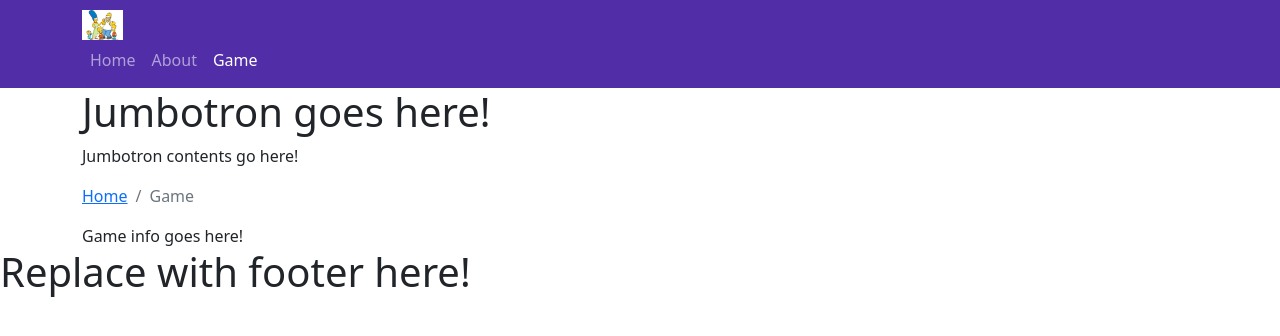
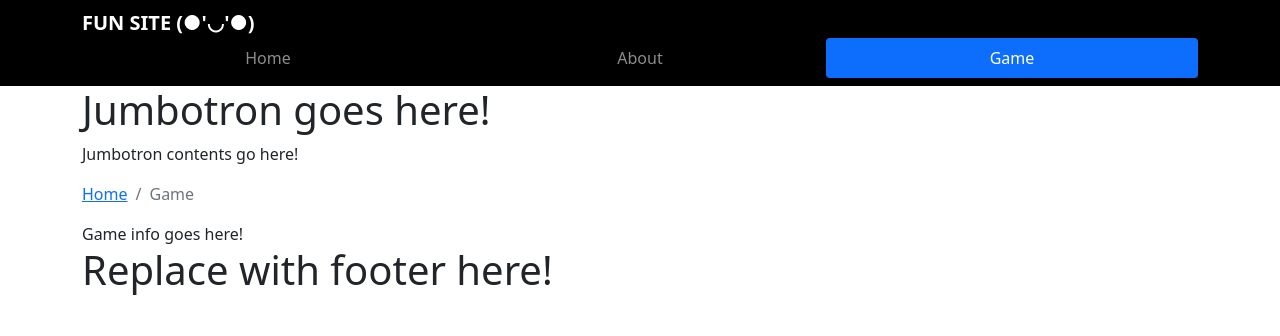
Before and after one commit to xingl213/react-fun-site, a React (Create React App) app: page /#/game in a window 1280 px wide. Shown: the top 336 px of the page. Built offline with nearby package versions, Linux system fonts and the light colour scheme.

Commit message:
implemented header component

```diff
--- a/src/App.css
+++ b/src/App.css
@@ -17,5 +17,5 @@
 }
 
 .navbar-dark {
-    background-color: #512DA8;
+    background-color: #000000;
 }
--- a/src/components/FooterComponent.js
+++ b/src/components/FooterComponent.js
@@ -3,7 +3,7 @@ import React, { Component } from 'react';
 class Footer extends Component {
 
 	render() {
-		return(<div><h1>Replace with footer here!</h1></div>);
+		return(<div className="container"><h1>Replace with footer here!</h1></div>);
 	}
 }
 
--- a/src/components/HeaderComponent.js
+++ b/src/components/HeaderComponent.js
@@ -1,7 +1,6 @@
 import React, { Component } from 'react';
 import { Nav, Navbar, NavbarBrand, NavbarToggler, Collapse, NavItem } from 'reactstrap';
 import { NavLink } from 'react-router-dom';
-import simpsons from './assets/images/the-simpsons.jpg';
 
 class Header extends Component {
 
@@ -12,13 +11,13 @@ class Header extends Component {
         this.state = {
           isNavOpen: false
         };
-      }
+    }
 
-	  toggleNav() {
+    toggleNav() {
 	    this.setState({
 	      isNavOpen: !this.state.isNavOpen
 	    });
-	  }
+	}
 
 	render() {
 		return(
@@ -26,9 +25,9 @@ class Header extends Component {
                 <Navbar dark expand="md">
                     <div className="container">
                         <NavbarToggler onClick={this.toggleNav} />
-                        <NavbarBrand className="mr-auto" href="/"><img src={simpsons} height="30" width="41" alt='the simpsons' /></NavbarBrand>
+                        <NavbarBrand className="mr-auto" href="/"><strong>FUN SITE (●'◡'●)</strong></NavbarBrand>
                         <Collapse isOpen={this.state.isNavOpen} navbar>
-                            <Nav navbar>
+                            <Nav navbar className="justify-content-center nav-pills nav-justified" style={{ width: "100%" }}>
                             <NavItem>
                                 <NavLink className="nav-link"  to='/home'>Home</NavLink>
                             </NavItem>
--- a/src/components/HomeComponent.js
+++ b/src/components/HomeComponent.js
@@ -3,7 +3,7 @@ import React, { Component } from 'react';
 class Home extends Component {
 
 	render() {
-		return(<div className="col-12">Home page goes here!</div>);
+		return(<div className="container"><div className="col-12">Home page goes here!</div></div>);
 	}
 }
 
```
